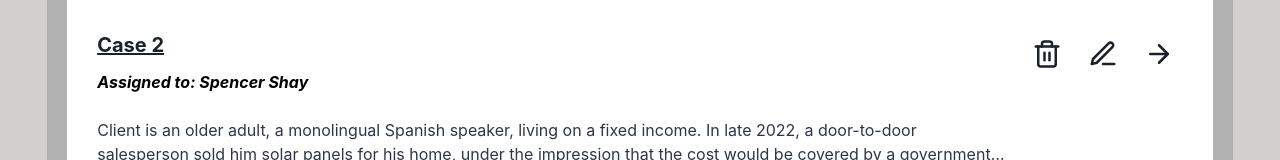
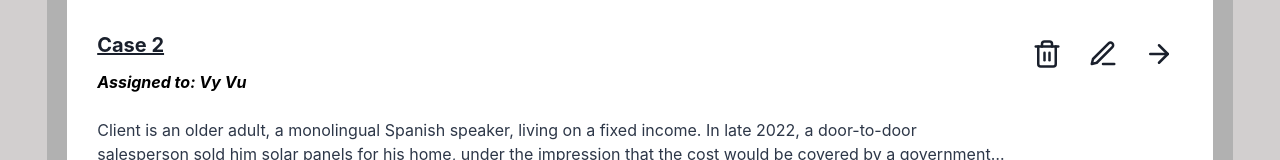
Before and after one commit to ctc-uci/eldr, a React (Vite) app in the folder client/: page /caseManagement in a window 1280 px wide. Shown: the part 519-679 px from the top of the page. Built offline with nearby package versions, Linux system fonts and the light colour scheme; no server answers.

Commit message:
include assignee in list view search

```diff
--- a/client/src/components/caseManagement/views/ListView.tsx
+++ b/client/src/components/caseManagement/views/ListView.tsx
@@ -36,7 +36,7 @@ const caseCards: Case[] = [
   },
   {
     title: "Case 2",
-    assignee: "Spencer Shay",
+    assignee: "Vy Vu",
     description:
       "Client is an older adult, a monolingual Spanish speaker, living on a fixed income. In late 2022, a door-to-door salesperson sold him solar panels for his home, under the impression that the cost would be covered by a government program.",
     tags: {
@@ -46,7 +46,7 @@ const caseCards: Case[] = [
   },
   {
     title: "Case 3",
-    assignee: "Spencer Shay",
+    assignee: "Dommenick Lacuata",
     description:
       "Client is an older adult, a monolingual Spanish speaker, living on a fixed income. In late 2022, a door-to-door salesperson sold him solar panels for his home, under the impression that the cost would be covered by a government program.",
     tags: {
@@ -56,7 +56,7 @@ const caseCards: Case[] = [
   },
   {
     title: "Case 4",
-    assignee: "Spencer Shay",
+    assignee: "Joshua Sullivan",
     description:
       "Client is an older adult, a monolingual Spanish speaker, living on a fixed income. In late 2022, a door-to-door salesperson sold him solar panels for his home, under the impression that the cost would be covered by a government program.",
     tags: {
@@ -116,7 +116,8 @@ const ListView = ({
 
     const matchesSearch = searchQuery
       ? c.title.toLowerCase().includes(searchQuery.toLowerCase()) ||
-        c.description.toLowerCase().includes(searchQuery.toLowerCase())
+        c.description.toLowerCase().includes(searchQuery.toLowerCase()) ||
+        c.assignee.toLowerCase().includes(searchQuery.toLowerCase())
       : true;
 
     return matchesLanguage && matchesArea && matchesSearch;
```
